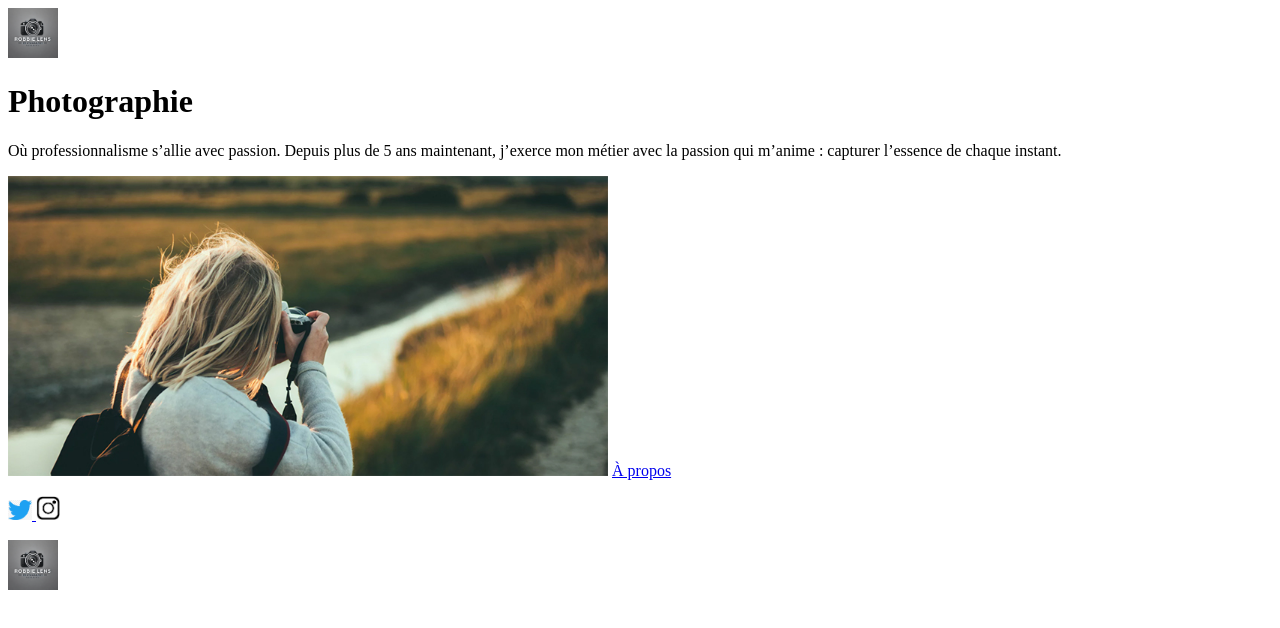
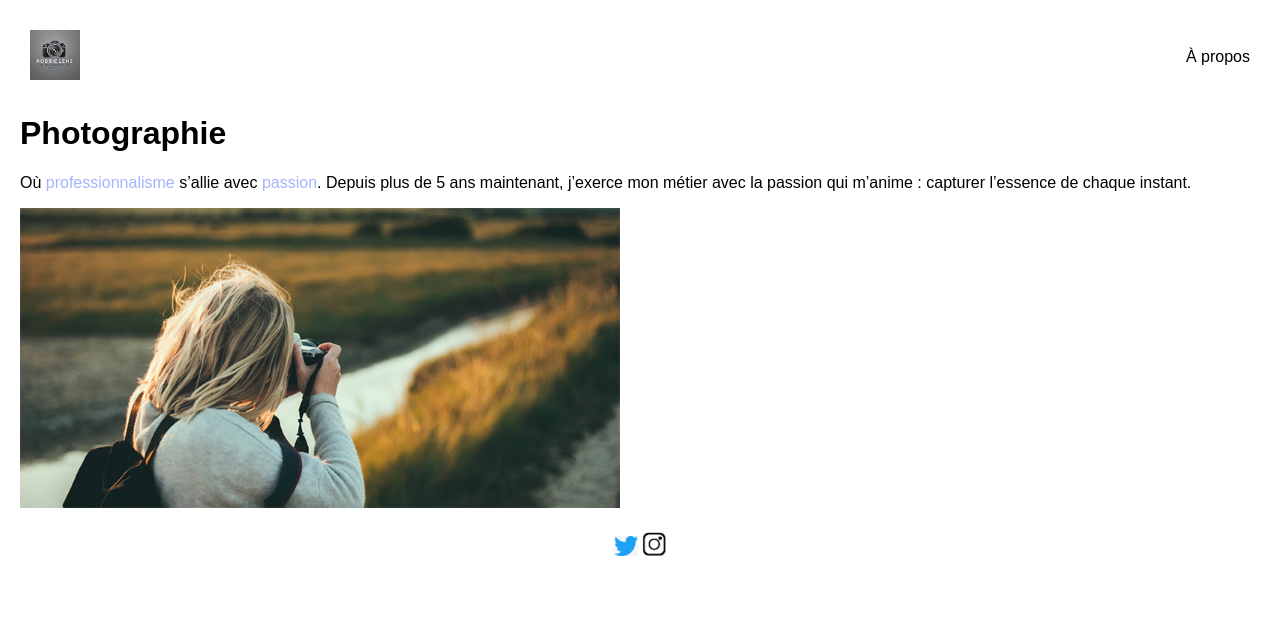
Before and after one commit to Ghopr/Site, a plain HTML site: page index.html in a window 1280 px wide. Drawn offline with Linux system fonts and the light colour scheme; files that its build step writes are made by us from their sources.

Commit message:
Update index.html

```diff
--- a/index.html
+++ b/index.html
@@ -3,28 +3,37 @@
 <head>
     <meta charset="utf-8">
     <title>Accueil - Robbie Lens Photographie</title>
+    <link rel="stylesheet" href="style.css">
 </head>
 <body>
-    <a href="index.html">
-        <img src="assets/images/logo.png" alt="Logo Robbie Lens" style="width:50px; height:auto;">
-    </a>
+
+
+    <div class="header">
+        <a href="index.html">
+            <img src="assets/images/logo.png" alt="Logo Robbie Lens" style="width:50px; height:auto;">
+        </a>
+        <nav>
+            <a href="Page.html">À propos</a>
+        </nav>
+    </div>
+
     <h1>Photographie</h1>
-    <p>
-        Où professionnalisme s’allie avec passion. Depuis plus de 5 ans maintenant, j’exerce mon métier avec la passion
+    <p class="intro">
+        Où <span>professionnalisme</span> s’allie avec <span>passion</span>. Depuis plus de 5 ans maintenant, j’exerce mon métier avec la passion
         qui m’anime : capturer l’essence de chaque instant.
     </p>
+
     <img src="assets/images/robbie-lens.jpg" alt="Robbie Lens" style="width:100%; max-width:600px; height:auto;">
-    <a href="Page.html">À propos</a>
-    <p>
+
+
+    <div class="footer">
         <a href="https://twitter.com/" target="_blank">
             <img src="assets/images/twitter-icon.png" alt="Twitter" style="width:24px; height:auto;">
         </a>
         <a href="https://www.instagram.com/" target="_blank">
             <img src="assets/images/instagram-icon.png" alt="Instagram" style="width:24px; height:auto;">
         </a>
-    </p>
-    <a href="index.html">
-        <img src="assets/images/logo.png"alt="Logo Robbie Lens" style="width:50px; height:auto;">
-    </a>
+    </div>
+
 </body>
 </html>
```
